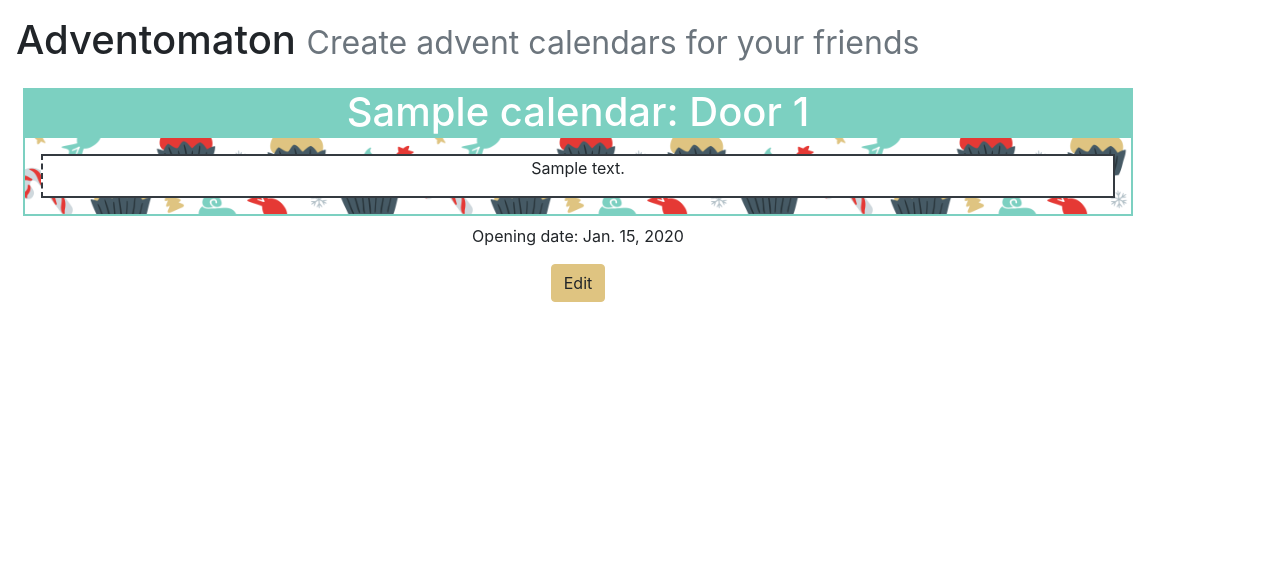
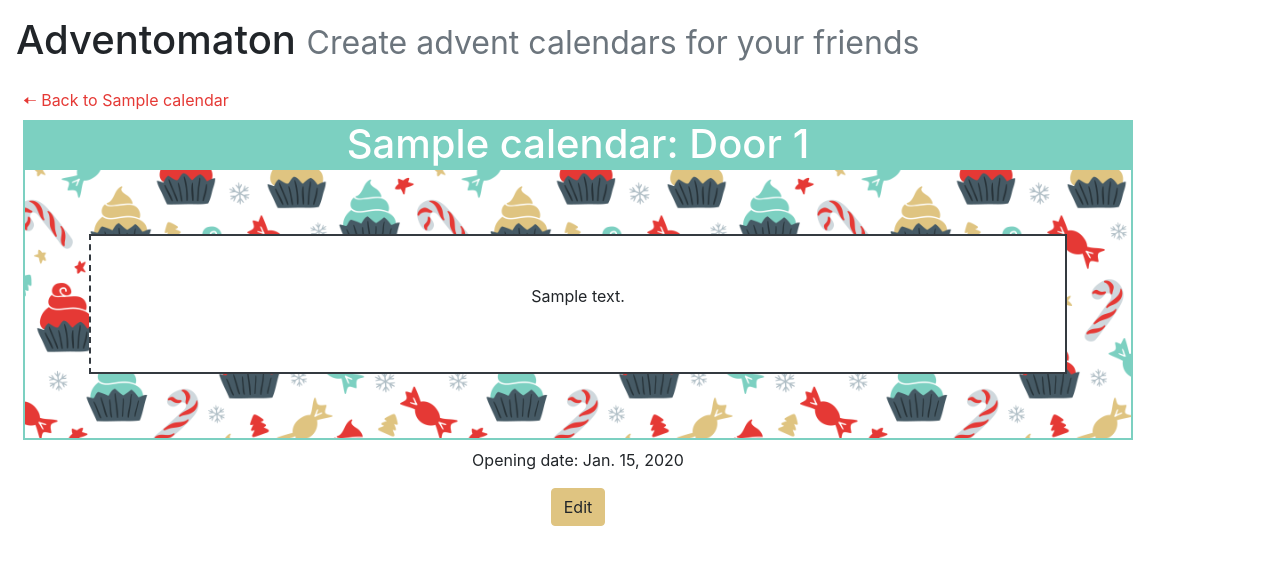
Before and after one commit to gvarab/advents4friends, a Django app: page /1/1/ in a window 1280 px wide. Shown: the top 565 px of the page. Run offline with Django 3.2, Linux system fonts and the light colour scheme; tables that the repository leaves empty hold one stand-in row (values such as "Sample post"); some libraries are stand-ins or nearby versions.

Commit message:
add link back to calendar detail/calendar list

```diff
--- a/adventcalendar/templates/adventcalendar/base.html
+++ b/adventcalendar/templates/adventcalendar/base.html
@@ -13,6 +13,10 @@
             <small class="text-muted">Create advent calendars for your friends</small>
             </h1>
         </div>
+       <div class="content container m-2">
+            {% block back %}
+            {% endblock %}
+        </div>
         <div class="content container m-2">
             {% block content %}
             {% endblock %}
--- a/adventcalendar/templates/adventcalendar/calendar.html
+++ b/adventcalendar/templates/adventcalendar/calendar.html
@@ -3,15 +3,15 @@
 
 {% block content %}
     <h1 class="text-center text-white bg-info mb-0">
-        {% block calendar-header %}
+        {% block calendar_header %}
         {% endblock %}
     </h1>
     <div class="calendar-body border-info m-0">
-        {% block calendar-body %}
+        {% block calendar_body %}
         {% endblock %}
     </div>
     <div class="text-center m-2">
-        {% block calendar-footer %}
+        {% block calendar_footer %}
         {% endblock %}
     </div>
 {% endblock %}
--- a/adventcalendar/templates/adventcalendar/calendar_form.html
+++ b/adventcalendar/templates/adventcalendar/calendar_form.html
@@ -4,6 +4,6 @@
     <h2>Edit calendar</h2>
     <form method="POST" class="post-form">{% csrf_token %}
         {{ form.as_p }}
-        <button type="submit" class="save btn btn-default">Save</button>
+        <button type="submit" class="save btn btn-secondary">Save</button>
     </form>
 {% endblock %}
--- a/adventcalendar/templates/adventcalendar/calendar_list.html
+++ b/adventcalendar/templates/adventcalendar/calendar_list.html
@@ -7,5 +7,7 @@
             <li><a href="{% url 'calendar_detail' pk=calendar.pk %}">{{ calendar.name }}</a></li>
         {% endfor %}
     </ul>
-    <p><a href="{% url 'calendar_new' %}">New calendar</a></p>
+    <p>
+        <a class="btn btn-secondary" href="{% url 'calendar_new' %}" role="button">New calendar</a>
+    </p>
 {% endblock %}
--- a/adventcalendar/templates/adventcalendar/door_detail.html
+++ b/adventcalendar/templates/adventcalendar/door_detail.html
@@ -1,18 +1,22 @@
 {% extends "adventcalendar/calendar.html" %}
 
-{% block calendar-header %}
+{% block back %}
+    <a href={% url 'calendar_detail' pk=object.calendar.pk%}>&#129056; Back to {{ object.calendar.name }}</a>
+{% endblock %}
+
+{% block calendar_header %}
     {{ object.calendar.name }}: Door {{ object.number }}
 {% endblock %}
 
-{% block calendar-body %}
+{% block calendar_body %}
     <div class="p-3">
-        <div class="border-dark text-center door door-open">
+        <div class="border-dark text-center door door-open m-5 p-5">
             <p>{{ object.content }}</p>
         </div>
     </div>
 {% endblock %}
 
-{% block calendar-footer %}
+{% block calendar_footer %}
     <p>Opening date: {{ object.opening_date }}</p>
     <a class="btn btn-secondary" href="{% url 'door_edit' cal=object.calendar.pk pk=object.pk %}" role="button">Edit</a>
 {% endblock %}
--- a/adventcalendar/templates/adventcalendar/door_form.html
+++ b/adventcalendar/templates/adventcalendar/door_form.html
@@ -4,6 +4,6 @@
     <h2>Edit door</h2>
     <form method="POST" class="post-form">{% csrf_token %}
         {{ form.as_p }}
-        <button type="submit" class="save btn btn-default">Save</button>
+        <button type="submit" class="save btn btn-secondary">Save</button>
     </form>
 {% endblock %}
```
Also changed, not shown: adventcalendar/templates/adventcalendar/calendar_detail.html (+8 -4 lines), adventcalendar/templates/adventcalendar/door_closed.html (renamed from adventcalendar/templates/adventcalendar/door.html).
